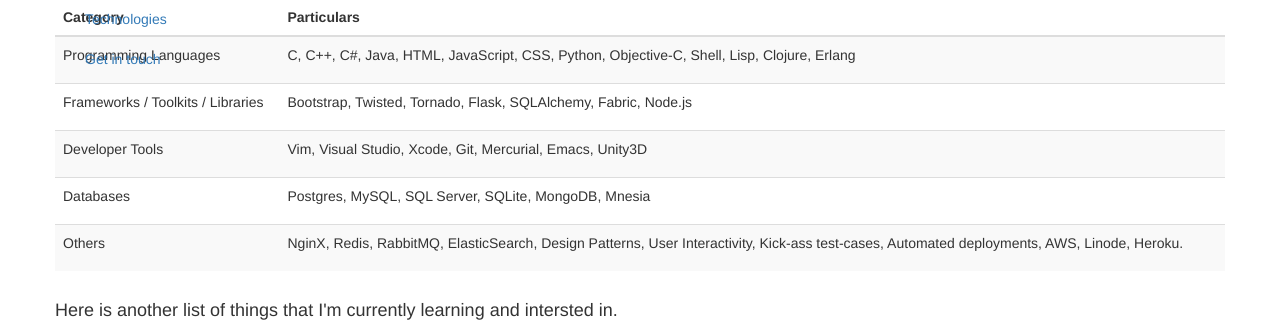
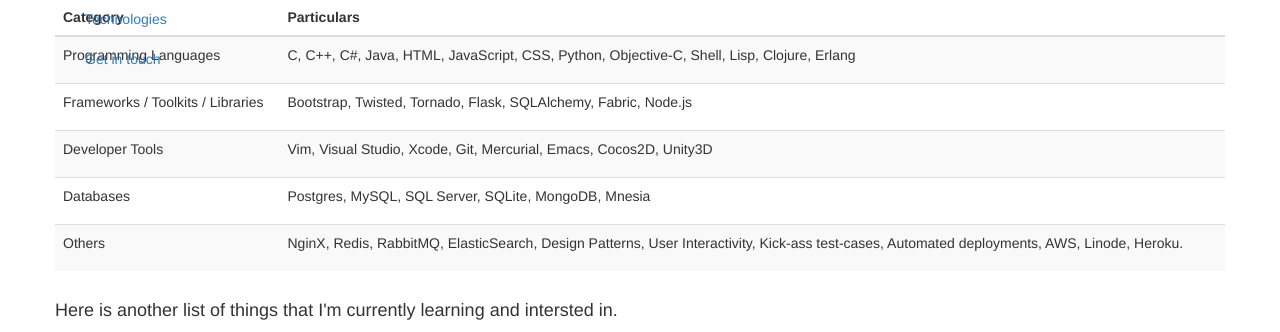
Before and after one commit to dhilipsiva/dhilipsiva.com, a Flask app: page /technologies in a window 1280 px wide. Shown: the part 141-473 px from the top of the page. Run offline with Flask 2, Linux system fonts and the light colour scheme; some libraries are stand-ins or nearby versions.

Commit message:
Added Cocos2D

```diff
--- a/templates/technologies.html
+++ b/templates/technologies.html
@@ -40,7 +40,7 @@
                         </p>
                     </td>
                     <td>
-                        <p>Vim, Visual Studio, Xcode, Git, Mercurial, Emacs, Unity3D
+                        <p>Vim, Visual Studio, Xcode, Git, Mercurial, Emacs, Cocos2D, Unity3D
                         </p>
                     </td>
                 </tr>
```
